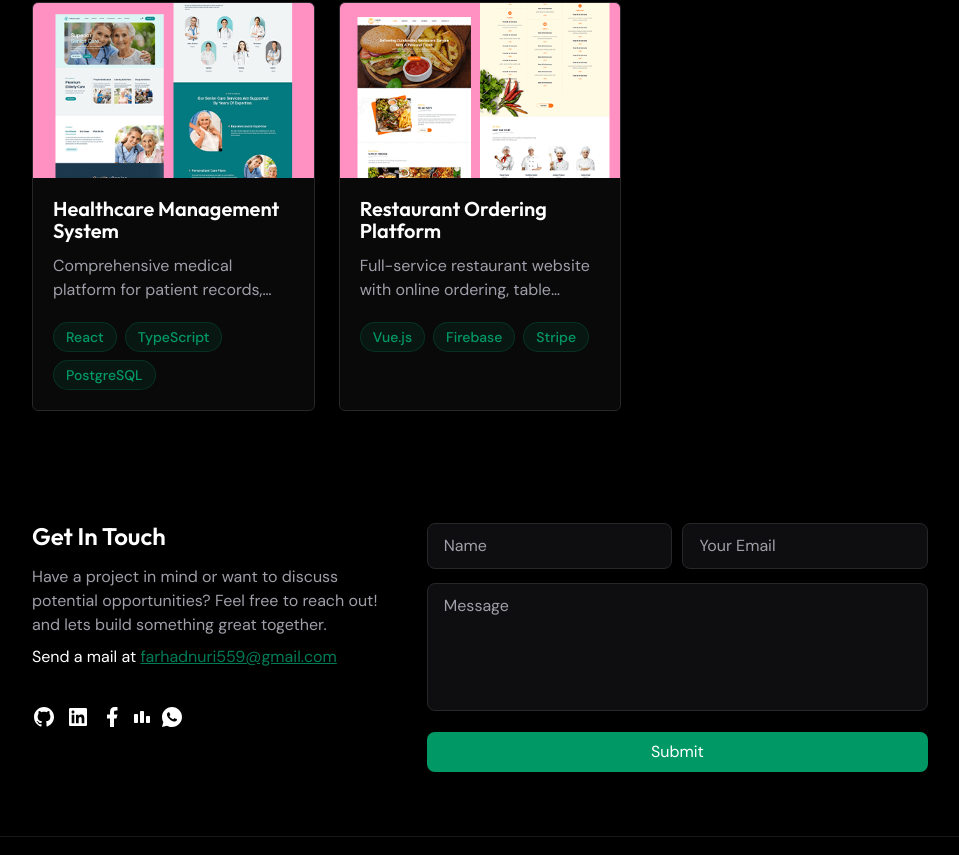
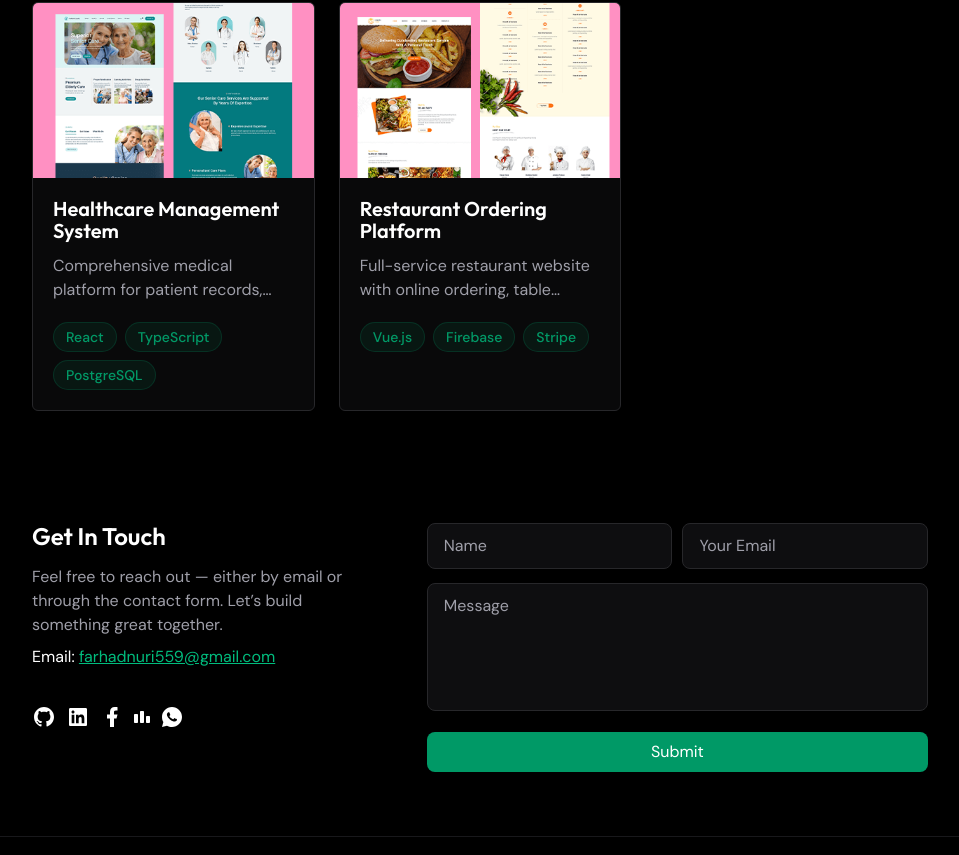
Before and after one commit to FarhadNuri/me, a React (Vite) app: page / in a window 1280 px wide. Shown: the part 1634-2489 px from the top of the page, without its empty margins (160-1119 px from the left). Built offline with nearby package versions, Linux system fonts and the light colour scheme.

Commit message:
Update contact section text for clarity and engagement

```diff
--- a/src/components/Contact.jsx
+++ b/src/components/Contact.jsx
@@ -59,14 +59,14 @@ const Contact = () => {
         <div>
           <h2 className="section-title">Get In Touch</h2>
           <p className="pt-4">
-            Have a project in mind or want to discuss potential opportunities?
-            Feel free to reach out! and lets build something great together.
+
+Feel free to reach out — either by email or through the contact form. Let’s build something great together.
           </p>
           <p className="pt-2 ">
-            <span className="dark:text-white">Send a mail at </span>
+            <span className="dark:text-white">Email:  </span>
             <a
               href="mailto:farhadnuri559@gmail.com"
-              className="text-emerald-700 underline"
+              className="text-emerald-500 underline"
             >
               farhadnuri559@gmail.com
             </a>
@@ -76,7 +76,7 @@ const Contact = () => {
               <a
                 href={link.url || "#"}
                 key={link.id}
-                className="hover:text-emerald-700 transition-colors"
+                className="hover:text-emerald-500 transition-colors"
                 title={link.label}
                 target="_blank"
                 rel="noopener noreferrer"
--- a/src/components/Hero.jsx
+++ b/src/components/Hero.jsx
@@ -58,7 +58,7 @@ const Hero = () => {
                             <span>
                                 <btn.icon />
                             </span>
-                            {btn.label}
+                            <a target="#" href={btn.url}>{btn.label}</a>
                         </button>
                     ))}
                 </div>
--- a/src/constant/data.js
+++ b/src/constant/data.js
@@ -100,11 +100,13 @@ export const heroBtns = [
     id: 2,
     icon: RiMailLine,
     label: "Get In Touch",
+    url: "#contact",
   },
   {
     id: 3,
     icon: RiDownloadLine,
     label: "Download Resume",
+    url: "https://drive.google.com/file/d/1nesbPwi-clJqh6GpaOzeA62VdpHnKJna/view?usp=sharing"
   },
 ];
 
```
